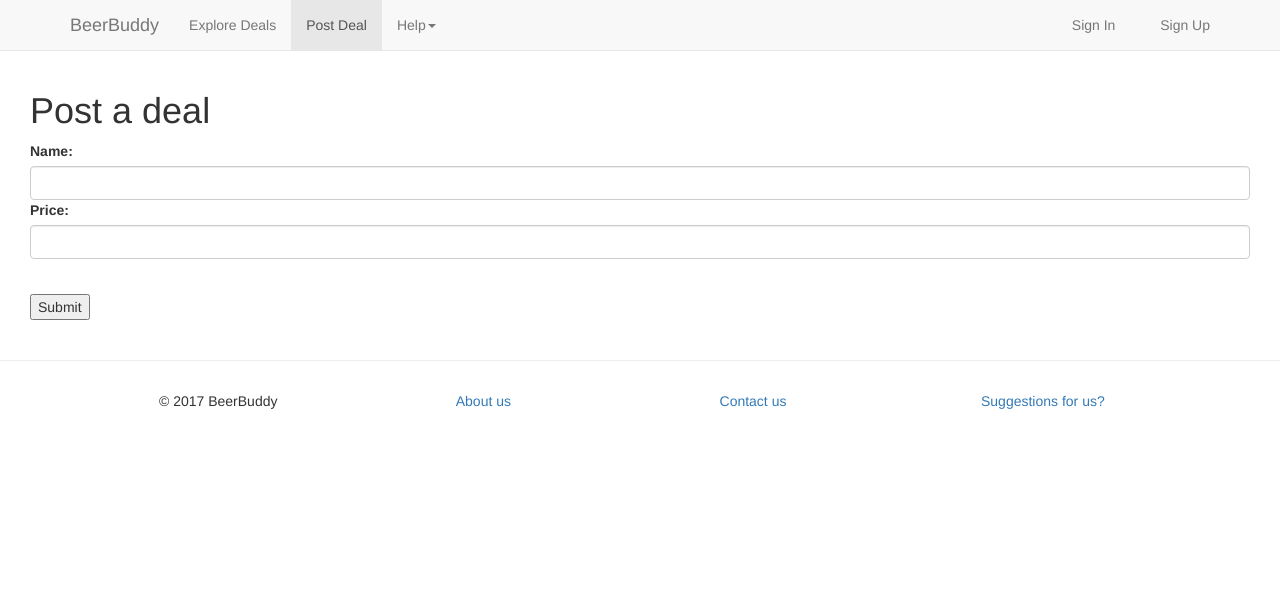
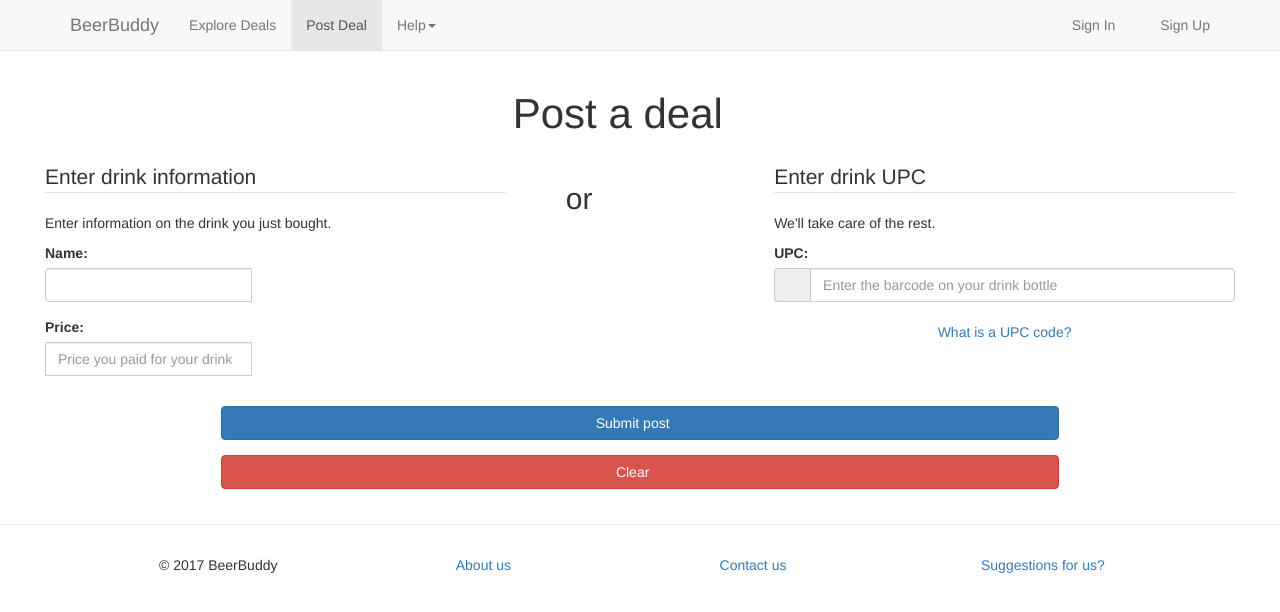
Before and after one commit to quietgiant/BeerBuddy, a PHP site: page /post.php in a window 1280 px wide. Shown: the top 612 px of the page. Run offline with PHP 8.4, Linux system fonts and the light colour scheme; some libraries are stand-ins or nearby versions; some web fonts are replaced.

Commit message:
added styling to post deal page. reformatted the inputs into a form. minor cosmetic tweaks.

```diff
--- a/res/styles/index.css
+++ b/res/styles/index.css
@@ -1,6 +1,9 @@
 /* index page styles */
 
+html,
 body {
+	width: 100%;
+	height: 100%;
 	margin: 0px;
 	padding: 0px;
 }
--- a/src/index.php
+++ b/src/index.php
@@ -16,8 +16,7 @@
 	<!-- custom styles -->
 	<link href="../res/styles/index.css" rel="stylesheet">
 	<link href="../res/styles/navigation_header.css" rel="stylesheet">
-	<!-- api key: AIzaSyAJEWvn1C-4qZbAUdR-QwiBqe-BX1WDMA8  -->
-	<script type="text/javascript" src="js/map.js"></script>
+	<!-- google api key: AIzaSyAJEWvn1C-4qZbAUdR-QwiBqe-BX1WDMA8  -->
 	<script type="text/javascript">
 
 		var map; // google map canvas
--- a/src/info/improve.php
+++ b/src/info/improve.php
@@ -31,7 +31,7 @@
   					<label class="control-label">How can we make BeerBuddy better for you?</label>
   					<textarea class="form-control" rows="10" id="comment"></textarea>
   				</div>
-  				<button class="btn btn-lg btn-primary btn-block " style="width:250px; margin-left:auto; margin-right:auto;" type="submit "><span class="glyphicon glyphicon-send"></span>&nbsp;Submit</button>
+  				<button class="btn btn-lg btn-primary btn-block " style="width:250px; margin-left:auto; margin-right:auto;" type="submit ">Submit&nbsp;<span class="glyphicon glyphicon-send"></span></button>
   			</form>
   		</div>
 
--- a/src/login.php
+++ b/src/login.php
@@ -44,10 +44,10 @@
             </div>
           </div>
           <div class="form-group">
-            <button class="btn btn-md btn-primary btn-block" style="width:67%; margin-left:auto; margin-right:auto;" type="submit"><span class="glyphicon glyphicon-log-in"></span>&nbsp;Sign in</button>
+            <button class="btn btn-md btn-primary btn-block" style="width:67%; margin-left:auto; margin-right:auto;" type="submit">Sign in&nbsp;<span class="glyphicon glyphicon-log-in"></span></button>
           </div>
           <div class="form-group">
-              <button class="btn btn-md btn-primary btn-danger btn-block" id="clearButton" style="width:67%; margin-left:auto; margin-right:auto;" type="reset"><span class="glyphicon glyphicon-trash"></span>&nbsp;Clear</button>
+              <button class="btn btn-md btn-primary btn-danger btn-block" id="clearButton" style="width:67%; margin-left:auto; margin-right:auto;" type="reset">Clear&nbsp;<span class="glyphicon glyphicon-trash"></span></button>
           </div>
           <div class="form-group text-center ">
             <p>Forgot your password? <a href="/src/help/recoverPassword.php ">Click here</a></p>
--- a/src/post.php
+++ b/src/post.php
@@ -13,9 +13,7 @@
     <link href="https://maxcdn.bootstrapcdn.com/bootswatch/3.3.7/readable/bootstrap.min.css" rel="stylesheet">
     <!-- custom styles -->
     <link href="../res/styles/navigation_header.css" rel="stylesheet">
-    <!-- google maps api -->
-    <script async defer src="https://maps.googleapis.com/maps/api/js?key=AIzaSyC_jpR5OsONNoj9ZB-YzRuK9d4TEKwLUx4&callback=initMap"
-    type="text/javascript"></script>
+    <link href="../res/styles/post.css" rel="stylesheet">
 
   </head>
 
@@ -25,27 +23,85 @@
     <?php $page='post'; include('navigation_header.php'); ?>
 
     <!-- page contents -->
+
     <div class="container-fluid">
 
-      <div class="container-fluid">
-        <h1>Post a deal</h1>
+    	<h1 style="text-align: center; font-size: 3em">Post a deal&nbsp;<span class="glyphicon glyphicon-glass"></span></h1>
 
-        <form>
-          <label>Name:</label>
+    	<!-- split page into two sides, left and right -->
+		<div class="modal-body row">
+
+			<!-- enter drink information form -->
+  			<div class="col-md-5">
+    			<div class="container-fluid formBox">
+    				<fieldset>
+	    				<legend>Enter drink information</legend>
+	    				<p>Enter information on the drink you just bought.</p>
+						<form data-toggle="validator" role="form" id="manualForm">
+
+							<!-- alcohol name -->
+							<div class="form-group">
+					        	<label for="alcoholName" class="control-label">Name:</label>
+					        	<div class="input-group">
 					        		<input list="bottleName" name="bottleName" class="form-control" spellcheck="false">
 					            	<datalist id="bottleName">
 					            		<option value="KNOB CREEK BOURBON 9YR 100P 375ML"></option>
 					            		<option value="KNOB CREEK BOURBON 9YR 100P 1.75L"></option>
 					            	</datalist>
-          <div class="form-group ">
-            <label for="price">Price:</label><input type="text" class="form-control" id="price">
+					            </div>
 					        </div>
 
-          </br>
-          <input type="submit">
-          </br>
-          </br>
+					        <!-- price -->
+					        <div class="form-group ">
+					            <label for="price" class="control-label">Price:</label>
+					            <div class="input-group">
+					            	<input type="text" maxlength="6" class="form-control" id="price" placeholder="Price you paid for your drink">
+					          	</div>
+					        </div>
+
 				        </form>
+			        </fieldset>
+      			</div>
+  			</div>
+
+			<div class="col-md-2">
+				<div class="container-fluid middleBox">
+					<h2>or</h2>
+				</div>
+			</div>
+
+			<!-- enter drink upc form -->
+  			<div class="col-md-5">
+  				<div class="container-fluid formBox">
+	    			<fieldset>
+	        			<legend>Enter drink UPC</legend>
+	        			<p>We'll take care of the rest.</p>
+				        <form data-toggle="validator" role="form" id="upcForm">
+				        	<label for="inputUPC" class="control-label">UPC:</label>
+				            <div class="input-group">
+				            	<span class="input-group-addon"><span class=" glyphicon glyphicon-barcode"></span></span>
+	                			<input type="text" class="form-control" id="inputUPC" placeholder="Enter the barcode on your drink bottle">
+				          	</div>
+				          	<br/>
+				            <div class="form-group text-center">
+	        					<p><a href="#">What is a UPC code?</a></p>
+	        				</div>
+				        </form>
+	      			</fieldset>
+      			</div>
+  			</div>
+
+		</div>
+
+
+		<!-- submit form button -->
+        <div class="form-group">
+        	<button class="btn btn-md btn-primary btn-block" id="submitButton" style="width:67%; margin-left:auto; margin-right:auto;" type="submit">Submit post&nbsp;<span class="glyphicon glyphicon-send"></span></button>
+        </div>
+
+        <!-- clear form button -->
+        <div class="form-group">
+            <button class="btn btn-md btn-primary btn-danger btn-block" id="clearButton" style="width:67%; margin-left:auto; margin-right:auto;" type="reset">Clear&nbsp;<span class="glyphicon glyphicon-trash"></span></button>
         </div>
 
     </div>
@@ -57,6 +113,15 @@
     <script src="https://code.jquery.com/jquery-3.2.1.min.js" integrity="sha256-hwg4gsxgFZhOsEEamdOYGBf13FyQuiTwlAQgxVSNgt4=" crossorigin="anonymous"></script>
     <!-- bootstrap core js -->
     <script src="https://maxcdn.bootstrapcdn.com/bootstrap/3.3.7/js/bootstrap.min.js"></script>
+    <!-- validator js-->
+    <script src="https://cdnjs.cloudflare.com/ajax/libs/1000hz-bootstrap-validator/0.11.9/validator.js"></script>
+    <!-- clear form script -->
+      <script>
+    	$('#clearButton').click(function(){
+              $('#manualForm')[0].reset();
+              $('upcForm')[0].reset();
+    		});
+    </script>
 
   </body>
 
```
Also changed, not shown: res/styles/post.css (added, +16 -0 lines), src/register.php (+5 -5 lines). Lines whose indentation alone changed are shown as unchanged.
